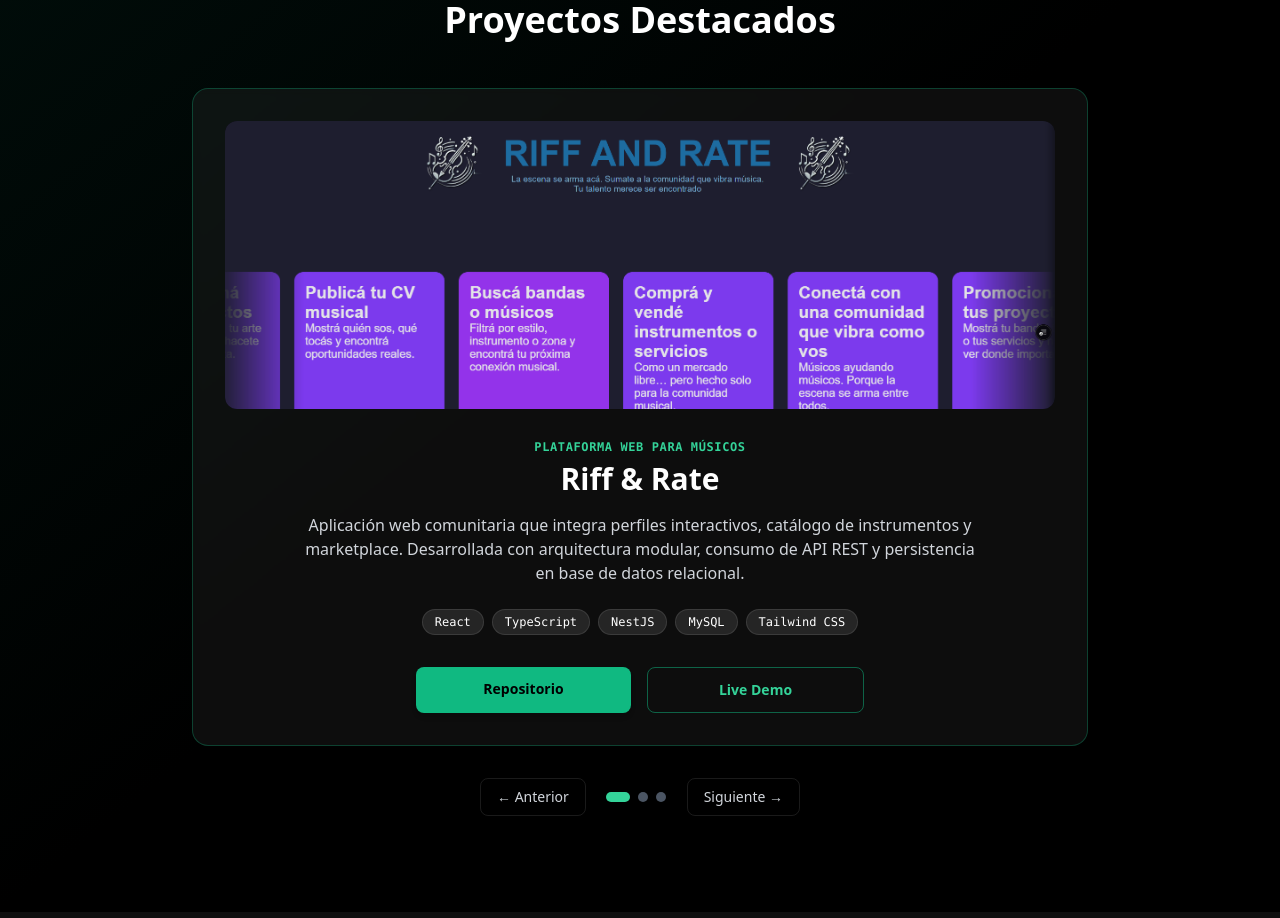
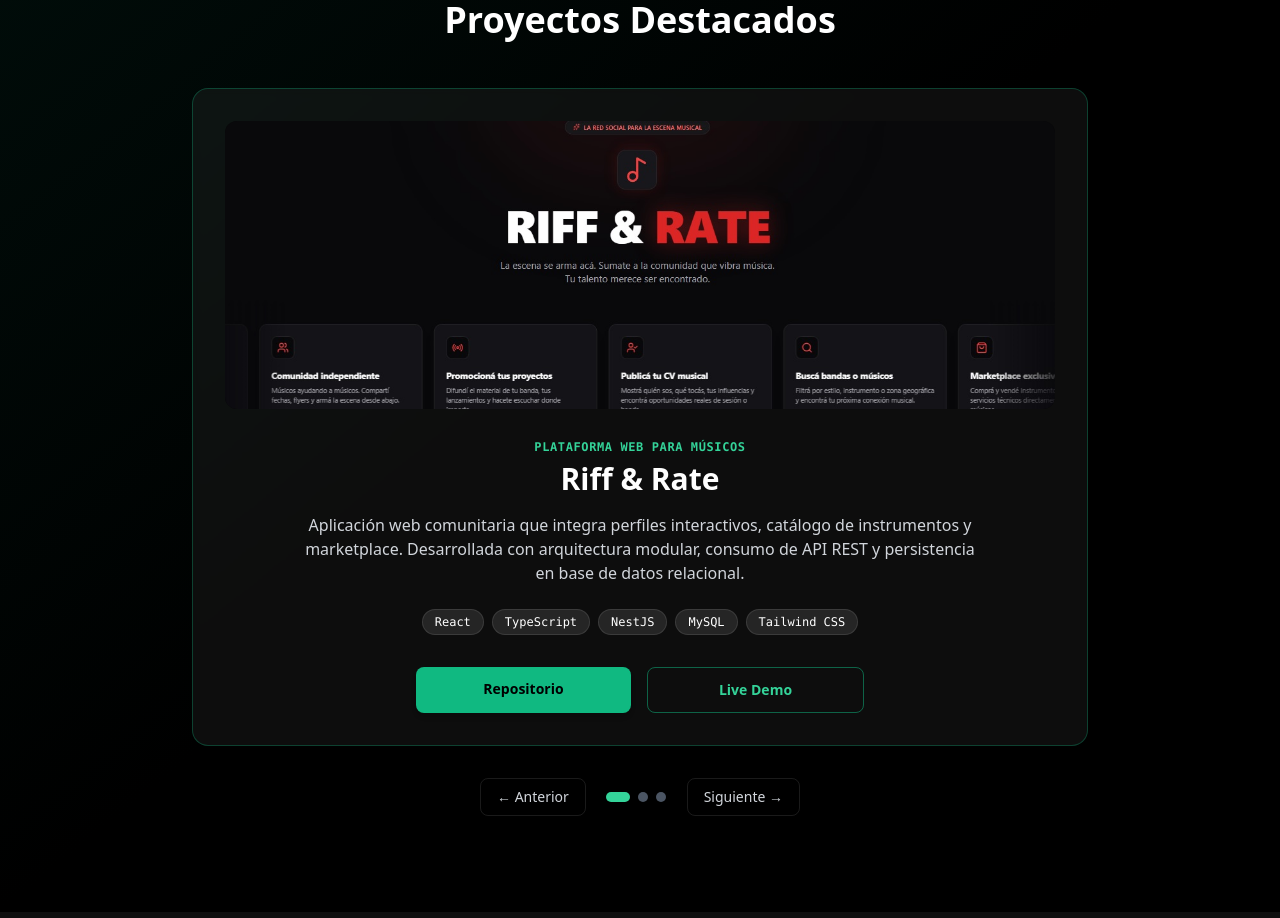
Before and after one commit to Riky48/mi-portfolio, a React (Vite) app: page / in a window 1280 px wide. Shown: the part 1720-2638 px from the top of the page. Built offline with nearby package versions, Linux system fonts and the light colour scheme; grey boxes are pictures that could not be loaded.

Commit message:
agregando el nuevo proyecto de riff and rate

```diff
--- a/package.json
+++ b/package.json
@@ -13,7 +13,8 @@
     "framer-motion": "^12.24.0",
     "lucide-react": "^0.563.0",
     "react": "^19.2.0",
-    "react-dom": "^19.2.0"
+    "react-dom": "^19.2.0",
+    "typeorm": "^1.1.0"
   },
   "devDependencies": {
     "@eslint/js": "^9.39.1",
--- a/src/components/Projects.tsx
+++ b/src/components/Projects.tsx
@@ -1,6 +1,6 @@
 import { useState } from "react";
 import { motion, AnimatePresence } from "framer-motion";
-import riffandrateImg from "../assets/riffandrate.png";
+import riffandrateImg from "../assets/hero_riff.jpg";
 import portfolioImg from "../assets/portfolio.png";
 import exterminioImg from "../assets/exterminio.png";
 
@@ -21,8 +21,8 @@ const projects: Project[] = [
     description:
       "Aplicación web comunitaria que integra perfiles interactivos, catálogo de instrumentos y marketplace. Desarrollada con arquitectura modular, consumo de API REST y persistencia en base de datos relacional.",
     stack: ["React", "TypeScript", "NestJS", "MySQL", "Tailwind CSS"],
-    repo: "https://github.com/Riky48/TPFINALFIP-riff.and.rate",
-    demo: "https://riffandrate.vercel.app",
+    repo: "https://github.com/Riky48/riff-and-rate-new",
+    demo: "https://riff-and-rate-new.vercel.app/",
     image: riffandrateImg,
   },
   {
```
Also changed, not shown: src/assets/hero_riff.jpg (added), 1 other file (tests, documents, lock files or other folders).
